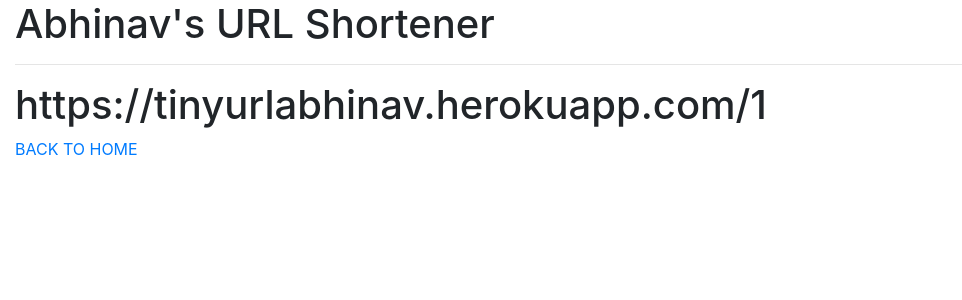
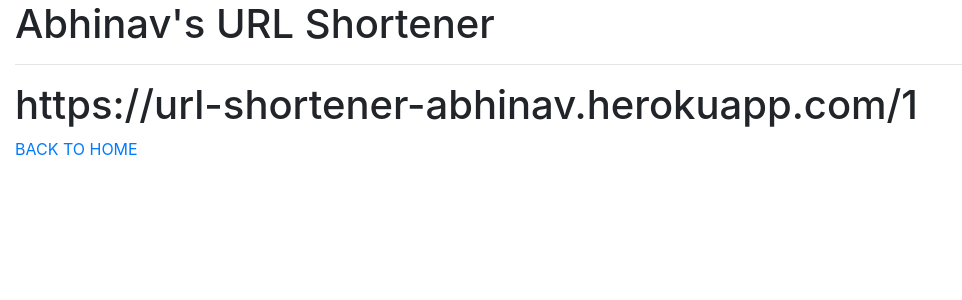
Before and after one commit to Abhi1925/URL_Shortener_Python, a Flask app: page /display/1 in a window 1280 px wide. Shown: the top 300 px of the page, without its empty margins (0-962 px from the left). Run offline with Flask 2, Linux system fonts and the light colour scheme; some libraries are stand-ins or nearby versions.

Commit message:
Correcting shorturl.html

```diff
--- a/templates/shorturl.html
+++ b/templates/shorturl.html
@@ -2,6 +2,6 @@
 {% block title %}Short URL{% endblock %}
 
 {% block content %}
-    <h1>https://tinyurlabhinav.herokuapp.com/{{short_url_display}}</h1>
+    <h1>https://url-shortener-abhinav.herokuapp.com/{{short_url_display}}</h1>
     <a href="https://url-shortener-abhinav.herokuapp.com/">BACK TO HOME</a>
 {% endblock %}
```
